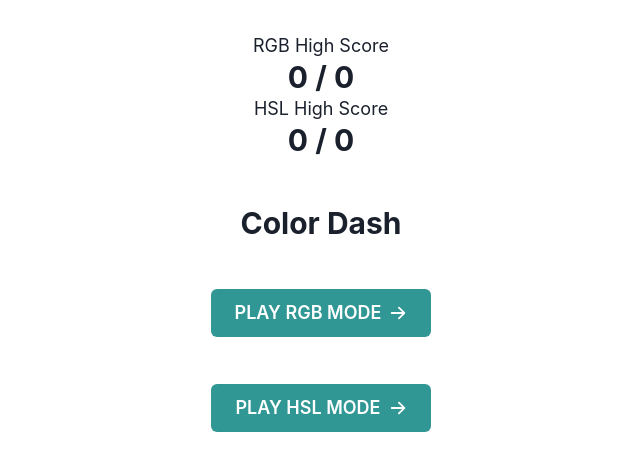
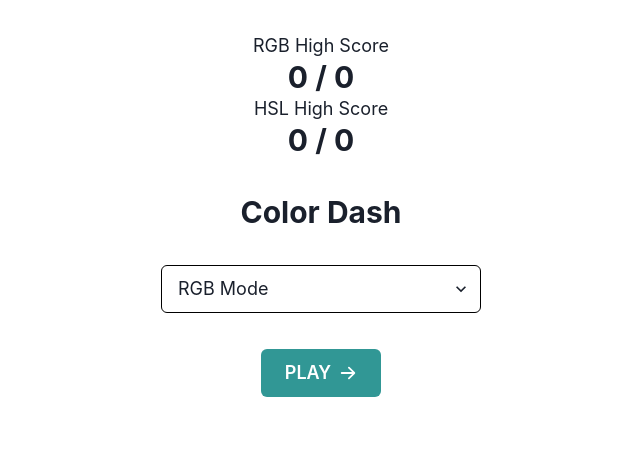
Before and after one commit to TebzaTheMan/ColorDash, a Next.js app: page / in a window 1280 px wide. Shown: the top 470 px of the page, without its empty margins (319-959 px from the left). Built offline with nearby package versions, Linux system fonts and the light colour scheme.

Commit message:
feat: add game mode select input

```diff
--- a/pages/index.tsx
+++ b/pages/index.tsx
@@ -1,10 +1,12 @@
 import Head from "next/head";
-import { Flex, Heading, Spacer } from "@chakra-ui/react";
+import { Flex, Heading, Select, Spacer } from "@chakra-ui/react";
 import { Button } from "@chakra-ui/react";
 import { HighScore } from "features/Highscore";
 import { HiArrowRight } from "react-icons/hi";
 import Link from "next/link";
+import { useState } from "react";
 export default function Home() {
+  const [gameMode, setGameMode] = useState("rgb");
   return (
     <>
       <Head>
@@ -26,17 +28,25 @@ export default function Home() {
           <Spacer />
           <Heading size="lg">Color Dash</Heading>
           <Spacer />
-          <Link href="/play/rgb" passHref>
+          <Select
+            size={["md", "lg"]}
+            width={"320px"}
+            borderColor={"black"}
+            onChange={(e) => {
+              setGameMode(e.currentTarget.value);
+            }}
+            name="game modes"
+          >
+            <option value="rgb">RGB Mode</option>
+            <option value="hsl">HSL Mode</option>
+          </Select>
+          <Spacer />
+          <Link href={`/play/${gameMode}`} passHref>
             <Button size="lg" colorScheme={"teal"} rightIcon={<HiArrowRight />}>
-              PLAY RGB MODE
+              PLAY
             </Button>
           </Link>
           <Spacer />
-          <Link href="/play/hsl" passHref>
-            <Button size="lg" colorScheme={"teal"} rightIcon={<HiArrowRight />}>
-              PLAY HSL MODE
-            </Button>
-          </Link>
         </Flex>
       </main>
     </>
```
